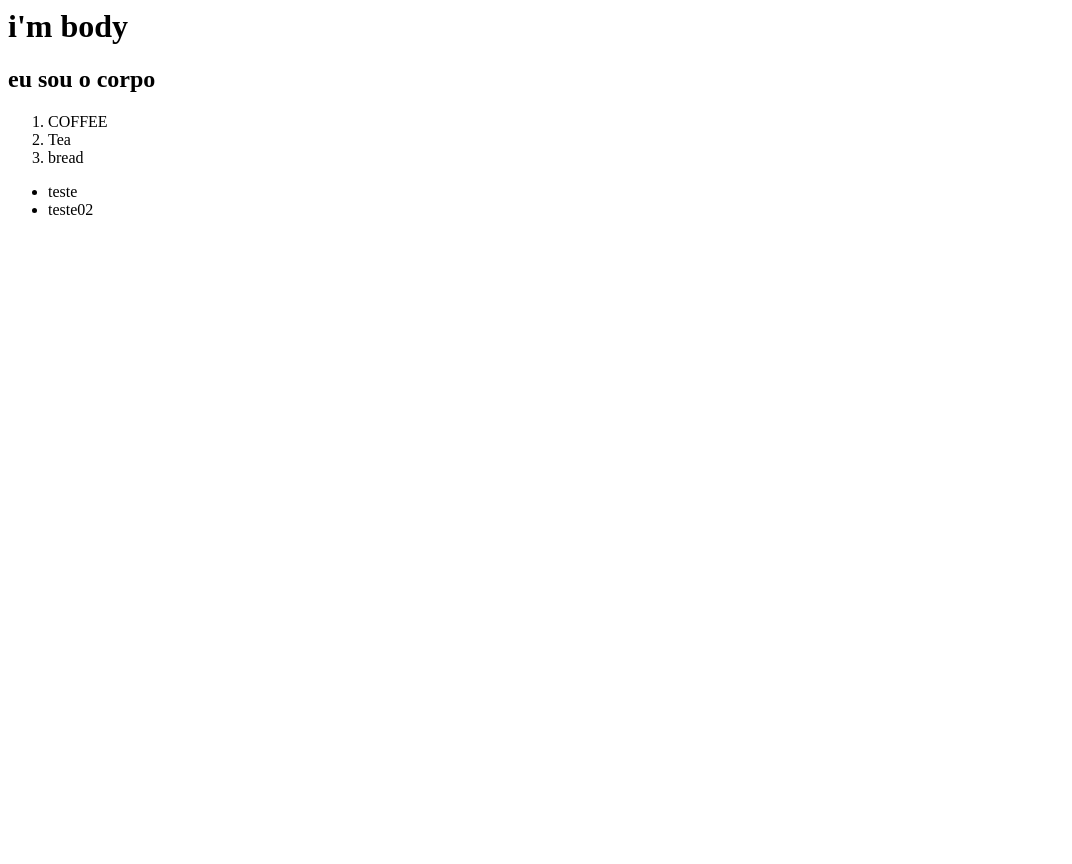
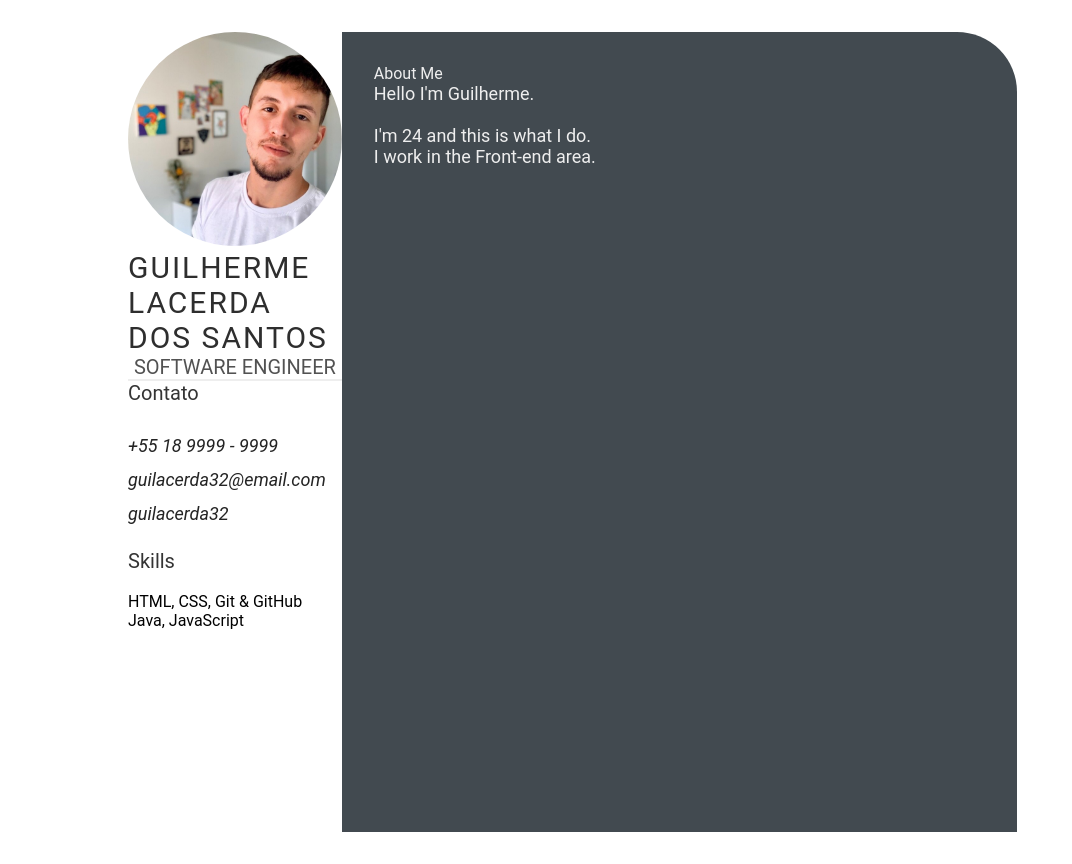
Before and after one commit to guilacerda32/guilacerda.github.io, a plain HTML site: page index.html in a window 1280 px wide. Shown: the whole page, without its empty margins (0-1072 px from the left). Before the commit the page ends 800 px from the top, so only its background shows below. Drawn offline with Linux system fonts and the light colour scheme.

Commit message:
feature: add style.css (#2)

```diff
--- a/index.html
+++ b/index.html
@@ -1,20 +1,52 @@
-<html>
-    <head>
-        <title>
-            Olá faço parte do head
-        </title>
-    </head>
-    <body>
-        <h1>i'm body</h1>
-        <h2>eu sou o corpo</h2>
-    </body>
-    <ol>
-        <li>COFFEE</li>
-        <li>Tea</LI>
-        <li>bread</li>
-    </ol>
-    <ul>
-        <li>teste</li>
-        <li>teste02</li>
-    </ul>
+<!DOCTYPE html>
+<html lang="en">
+<head>
+    <meta charset="UTF-8">
+    <meta http-equiv="X-UA-Compatible" content="IE=edge">
+    <meta name="viewport" content="width=device-width, initial-scale=1.0">
+    <title>Guilherme Lacerda CV</title>
+<link rel="stylesheet" href="style.css">
+
+</head>
+<body>
+    <main class="resume-contents">
+        <section class-"left-section">
+            <section class="left-section-content">
+                <div class="profile">
+                    <img class="profile-image" src="img/profile-image.jpeg" alt="Profile image">
+                    <p class="name">Guilherme Lacerda dos Santos</p>
+                    <p class="profession"> Software Engineer</p>
+                </div>
+                <div class="contact-info">
+                    <p class="left-title">Contato</p>
+                    <ul>
+                        <li><i class="fa fa-phone">+55 18 9999 - 9999</i> </li>
+                        <li><i class="fa fa-envelope">guilacerda32@email.com</i> </li>
+                        <li><i class="fa fa-github">guilacerda32</i> </li><br>
+
+                    </ul>
+                </div>
+                <div class "skills">
+                    <p class="left-title">Skills</p><br>
+                    <ul>
+                        <li><p>HTML, CSS, Git & GitHub</p></li>
+                        <li><p>Java, JavaScript</p></li>
+                    </ul>
+                </div>
+            </section>
+        </section>
+<section class="right-section">
+            <div class="right-section-contents">
+                <section class="about gap">
+                <div class="right-title">About Me</div>
+                <p class="about-me-contents">
+                    Hello I'm Guilherme.<br>
+                    <br>I'm 24 and this is what I do.
+                    <br>I work in the Front-end area.
+                </p>
+                </section>
+            </div>
+</section>
+    </main>
+</body>
 </html>
--- /dev/null
+++ b/style.css
@@ -0,0 +1,104 @@
+*
+{
+    margin: 0;
+    padding: 0;
+    box-sizing: border-box;
+    list-style: none;
+    font-family: 'Roboto', sans-serif;
+}
+
+.resume-contents {
+    min-height: 100vh;
+    width: 80%;
+    margin: 2rem auto;
+    display: grid;
+    grid-template-columns: repeat(7, 1fr);
+}
+
+.left-section {
+    grid-column: span 2;
+    height: 100%;
+    background-color: #4e4e4e;
+}
+
+.right-section {
+    grid-column: span 5;
+    height: 100%;
+    background-color: #424a50;
+    border-radius: 0px 60px 0px 0px;
+}
+
+.left-section-contents{
+    padding: 2rem 2rem;
+}
+
+.profile {
+    width: 100%;
+    border-bottom: 2px solid #eeeeee;
+}
+
+.profile .profile-image {
+    width: 100%;
+    border-radius: 100%;
+}
+
+.name {
+    color: #2e2e2e;
+    font-size: 30px;
+    letter-spacing: 2px;
+    text-transform: uppercase;
+}
+
+.profession {
+    color: #525252;
+    font-size: 20px;
+    text-transform: uppercase;
+    text-align: center;
+}
+
+/* .contact-info { border-bottom: 2px solid #1B2631; } */
+.left-title {
+    color: #343434;
+    font-size: 20px;
+}
+
+.contact-info ul {
+    padding-top: 1.5rem;
+}
+
+.contact-info ul li,
+.references ul li {
+    padding: .4rem 0;
+    color: #4b4b4b;
+}
+
+.contact-info ul li i,
+.references ul li i {
+    padding-right: 1rem;
+    font-size: 18px;
+    color: #242424;
+}
+
+.skills ul {
+    padding-top: 1.5rem;
+}
+.skills ul li p {
+    padding: .4rem 0;
+    color: #4e4e4e;
+}
+
+.right-section-contents {
+    padding: 2rem 2rem;
+}
+
+.right-title {
+    color: #eeeeee;
+}
+
+.gap {
+    padding-bottom: 2rem;
+}
+.about-me-contents {
+    font-size: 18px;
+    color: #eeeeee;
+}
```
Also changed, not shown: img/profile-image.jpeg (added).
